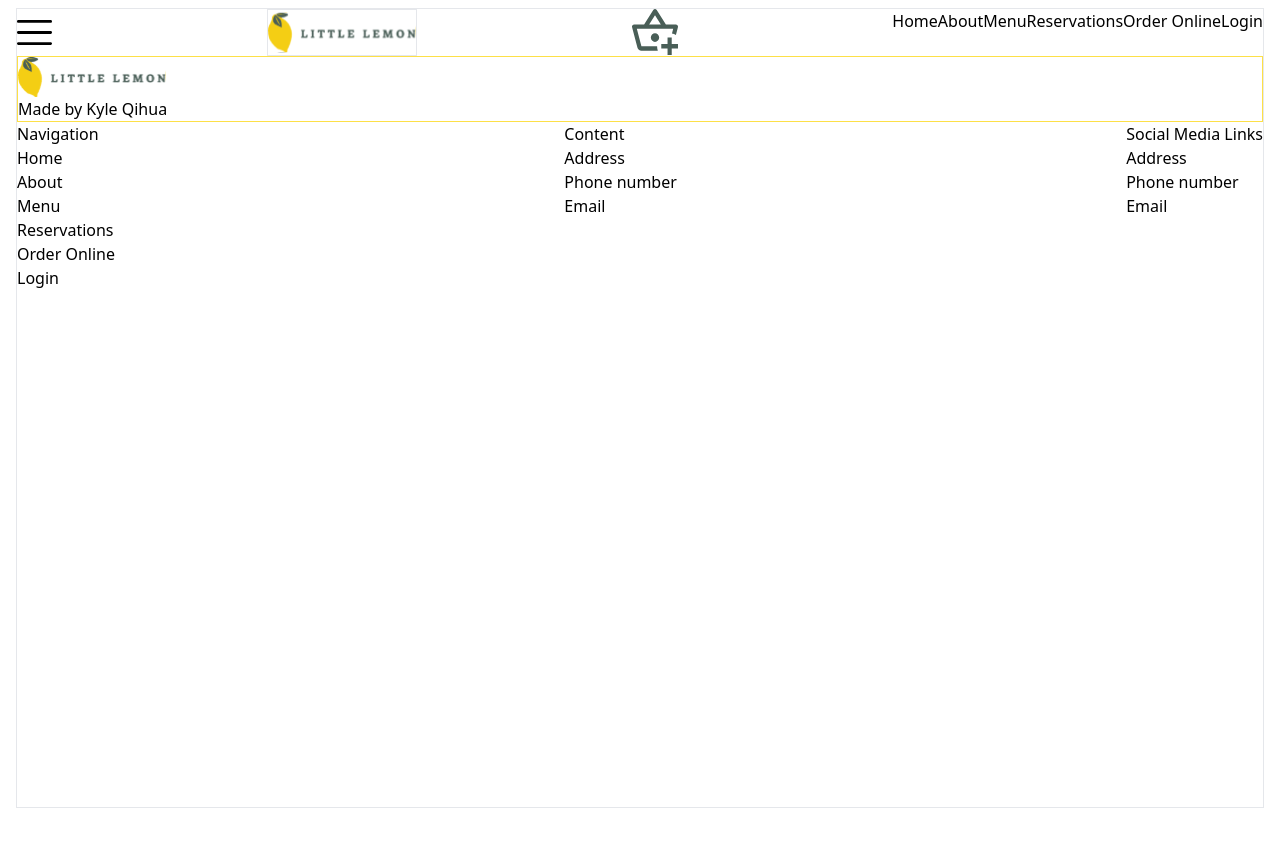
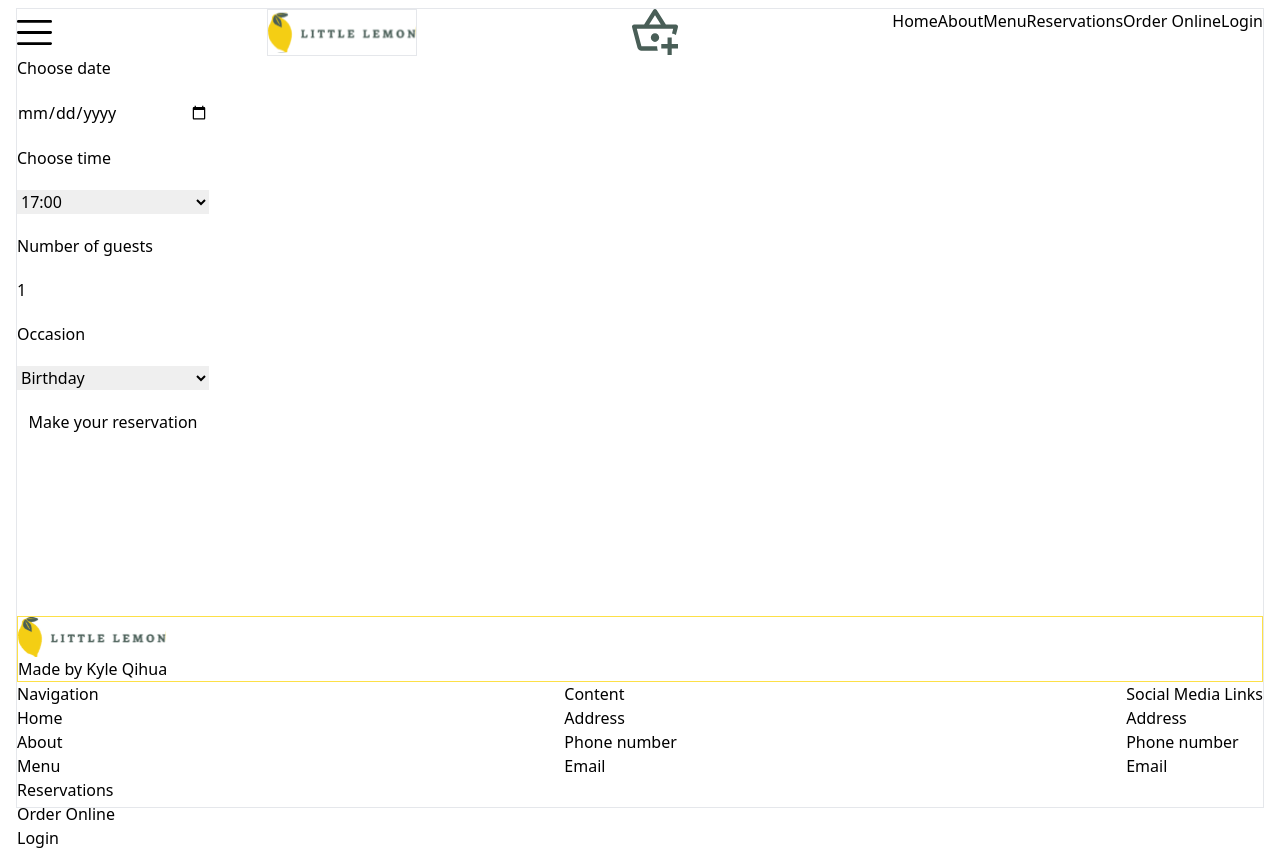
Before and after one commit to kyleqihua/meta-front-end-capstone-project, a React (Create React App) app: page /booking in a window 1280 px wide. Before the commit the page ends 808 px from the top, so only its background shows below. Built offline with nearby package versions, Linux system fonts and the light colour scheme; a web font is replaced by a local one.

Commit message:
add booking page and form

```diff
--- a/src/components/Main.js
+++ b/src/components/Main.js
@@ -1,18 +1,15 @@
 import AboutPage from './pages/AboutPage';
-import CallToAction from './modules/CallToAction';
-import Chicago from './modules/Chicago';
-import CustomersSay from './modules/CustomersSay';
 import Homepage from './pages/Homepage';
 import LoginPage from './pages/LoginPage';
 import MenuPage from './pages/MenuPage';
 import OrderOnlinePage from './pages/OrderOnlinePage';
 import ReservationsPage from './pages/ReservationsPage';
-import Specials from './modules/Specials';
 import { Routes, Route } from 'react-router-dom';
+import BookingPage from './pages/BookingPage';
 
 const Main = () => {
 	return (
-		<main>
+		<main className="min-h-[70vh]">
 			<Routes>
 				<Route path="/" element={<Homepage />}></Route>
 				<Route path="/about" element={<AboutPage />}></Route>
@@ -20,6 +17,7 @@ const Main = () => {
 				<Route path="/reservations" element={<ReservationsPage />}></Route>
 				<Route path="/order-online" element={<OrderOnlinePage />}></Route>
 				<Route path="/login" element={<LoginPage />}></Route>
+				<Route path="/booking" element={<BookingPage />}></Route>
 			</Routes>
 		</main>
 	);
--- /dev/null
+++ b/src/components/modules/BookingForm.js
@@ -0,0 +1,64 @@
+import { useState } from "react";
+
+const BookingForm = () => {
+	const [date, setDate] = useState("");
+	const [time, setTime] = useState("17:00");
+	const [guests, setGuests] = useState(1);
+	const [occasion, setOccasion] = useState("Birthday");
+	const [availableTimes] = useState([
+		"17:00",
+		"18:00",
+		"19:00",
+		"20:00",
+		"21:00",
+		"22:00",
+	]);
+
+	return (
+		<form className="flex flex-col max-w-48 gap-5">
+			<label htmlFor="res-date">Choose date</label>
+			<input
+				type="date"
+				id="res-date"
+				value={date}
+				onChange={(event) => setDate(event.target.value)}
+			/>
+			<label htmlFor="res-time">Choose time</label>
+			<select
+				id="res-time"
+				value={time}
+				onChange={(event) => setTime(event.target.value)}
+			>
+				{availableTimes.map((timeSlot) => (
+					<option key={timeSlot}>{timeSlot}</option>
+				))}
+			</select>
+			<label htmlFor="guests">Number of guests</label>
+			<input
+				type="number"
+				placeholder="1"
+				min={1}
+				max={10}
+				id="guests"
+				onChange={(event) => {
+					setGuests(event.target.value);
+				}}
+				value={guests}
+			/>
+			<label htmlFor="occasion">Occasion</label>
+			<select
+				id="occasion"
+				onChange={(event) => {
+					setOccasion(event.target.value);
+				}}
+				value={occasion}
+			>
+				<option>Birthday</option>
+				<option>Anniversary</option>
+			</select>
+			<input type="submit" value="Make your reservation" />
+		</form>
+	);
+};
+
+export default BookingForm;
--- a/src/components/modules/CallToAction.js
+++ b/src/components/modules/CallToAction.js
@@ -1,5 +1,5 @@
 // import Salad from "../../assets/images/greek salad.jpg";
-import RestaurantFood from '../../assets/images/restauranfood.jpg';
+import RestaurantFood from "../../assets/images/restauranfood.jpg";
 const CallToAction = () => {
 	return (
 		<section
--- a/src/components/modules/DishCard.js
+++ b/src/components/modules/DishCard.js
@@ -1,10 +1,10 @@
 const DishCard = (props) => {
 	return (
-		<article className="border border-yellow-300 flex my-4">
+		<article className="mt-6 flex my-4">
 			<div>
 				<h3 className="text-lg font-bold">{props.name}</h3>
 				<p className="">
-					<p className="border border-yellow-300 text-highlight2 h-12 overflow-hidden mr-2">
+					<p className="  text-highlight2 h-12 overflow-hidden mr-2">
 						{props.des}
 					</p>
 					<p className="text-lg">{props.price}</p>
--- /dev/null
+++ b/src/components/pages/BookingPage.js
@@ -0,0 +1,9 @@
+import BookingForm from '../modules/BookingForm';
+const BookingPage = () => {
+	return (
+		<div>
+			<BookingForm />
+		</div>
+	);
+};
+export default BookingPage;
```
Also changed, not shown: 1 other file (tests, documents, lock files or other folders).
